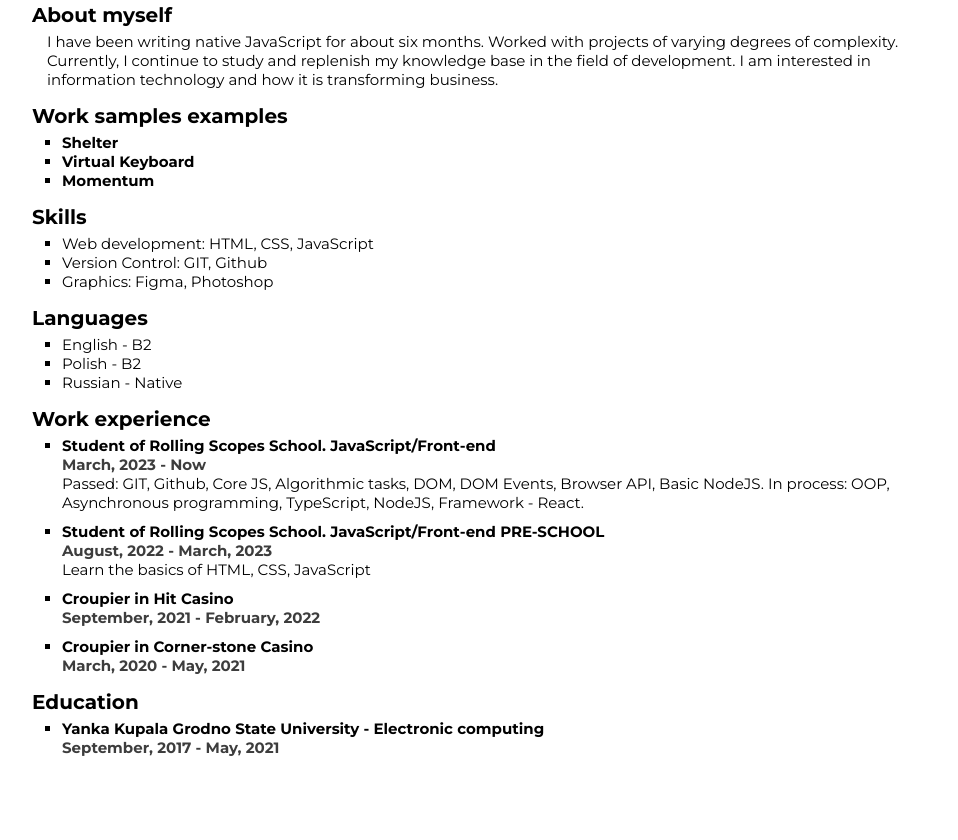
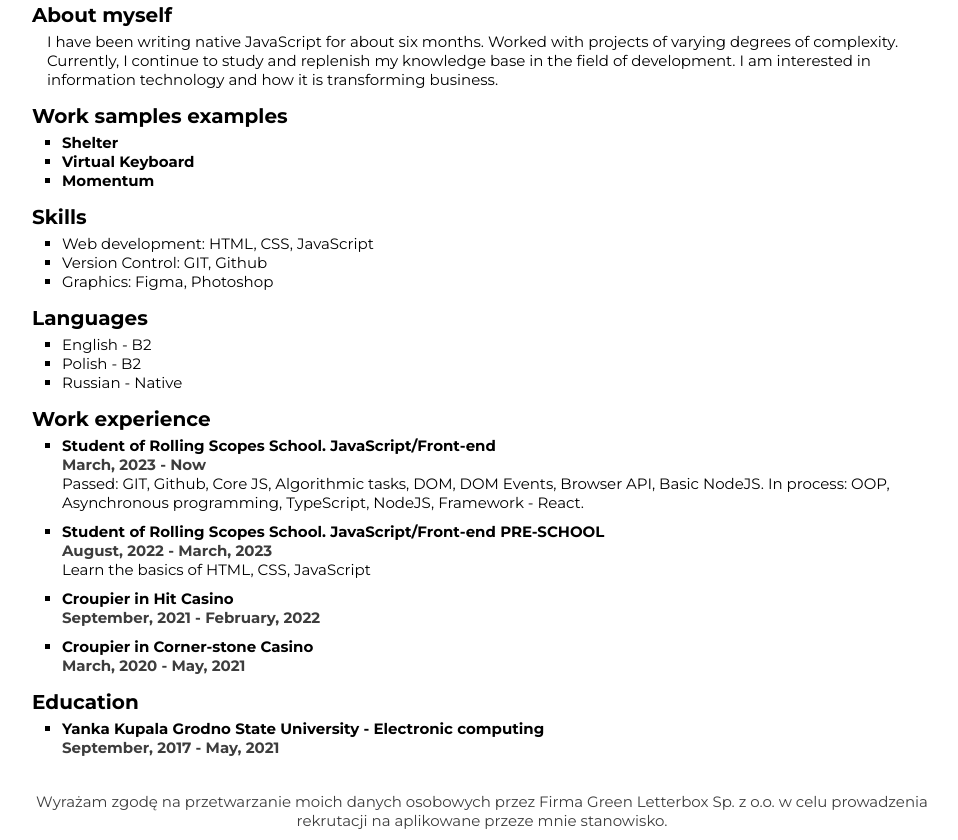
Before and after one commit to eugenebalts/my-cv, a plain HTML site: page index.html in a window 1280 px wide. Shown: the part 331-1171 px from the top of the page, without its empty margins (158-1116 px from the left). Before the commit the page ends 1098 px from the top, so only its background shows below. Drawn offline with Linux system fonts and the light colour scheme; a web font is replaced by a local one.

Commit message:
feat: add section

```diff
--- a/index.html
+++ b/index.html
@@ -143,6 +143,10 @@
                         </li>
                     </ul>
                 </section>
+
+                <div class="access">
+                    <p>Wyrażam zgodę na przetwarzanie moich danych osobowych przez Firma Green Letterbox Sp. z o.o. w celu prowadzenia rekrutacji na aplikowane przeze mnie stanowisko.</p>
+                </div>
         </main>
     </div>
 </body>
--- a/style.css
+++ b/style.css
@@ -137,3 +137,11 @@ main {
     flex-direction: column;
     gap: 10px;
 }
+
+/* Zgoda */
+
+.access p{
+    margin-top: 20px;
+    text-align: center;
+    color: #3d3d3d;
+}
```
